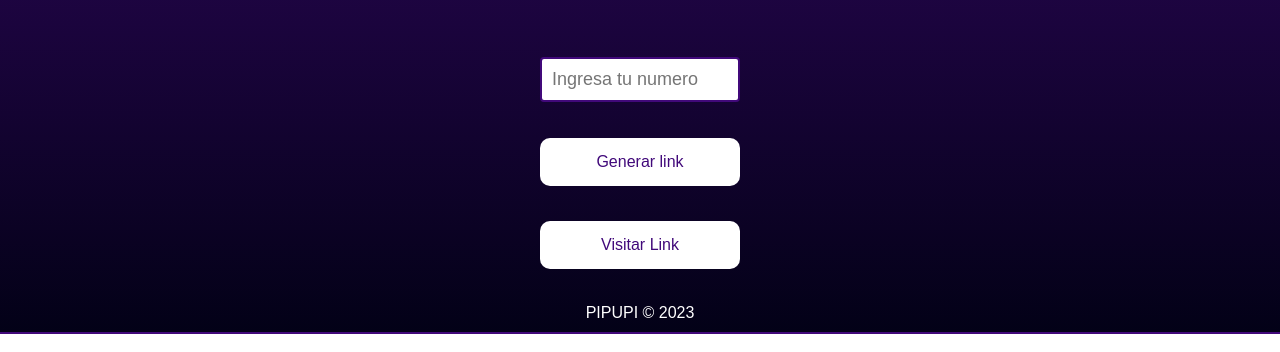
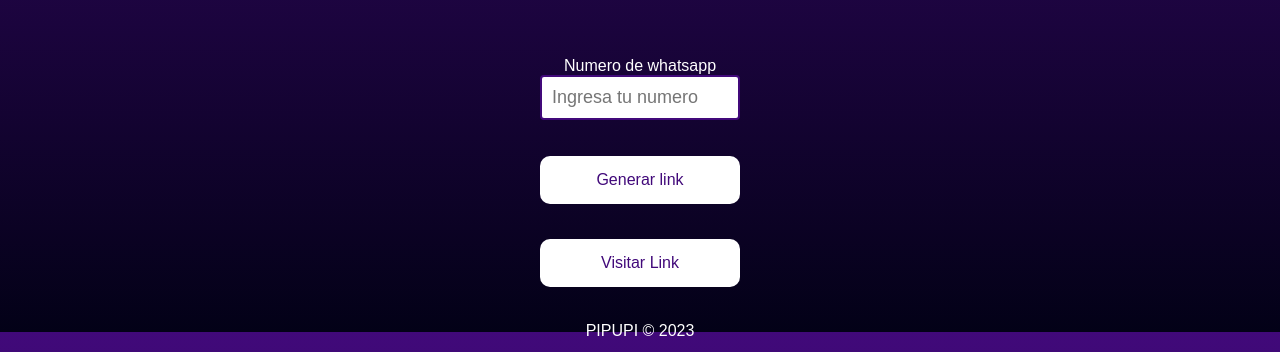
Before and after one commit to zentyk/pipupi, a plain HTML site: page dist/index.html in a window 1280 px wide. Shown: the part 468-820 px from the top of the page. Drawn offline with Linux system fonts and the light colour scheme.

Commit message:
FEAT/MAINBUTTON + added weekly TODO

```diff
--- a/dist/index.html
+++ b/dist/index.html
@@ -34,6 +34,7 @@
     <div id="toastBox"></div>
 
     <section class="form">
+        <label for="num">Numero de whatsapp</label>
         <input id="num" type="number" placeholder="Ingresa tu numero">
         <button onclick="generateLink(successMsg)">Generar link</button>
         <button onclick="openLink()">Visitar Link</button>
```
Also changed, not shown: dist/js/app.js (+15 -0 lines).
